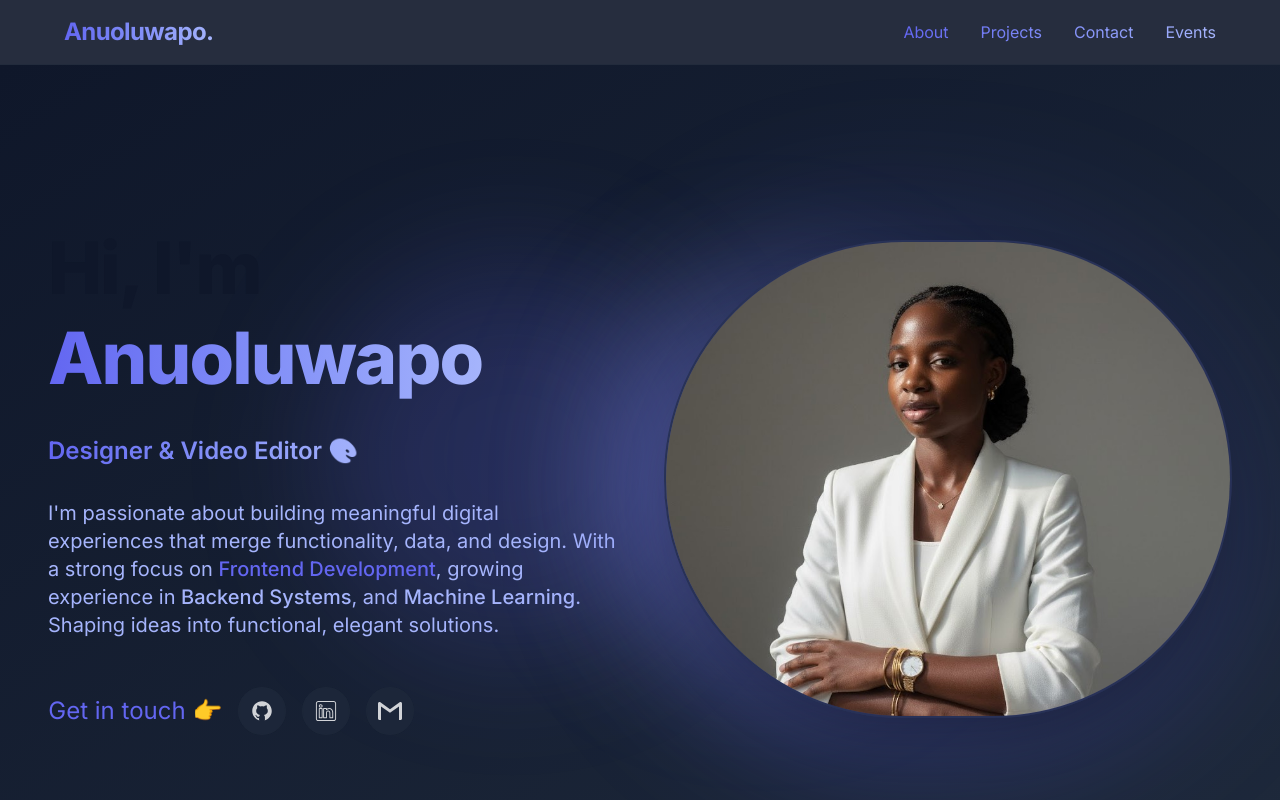
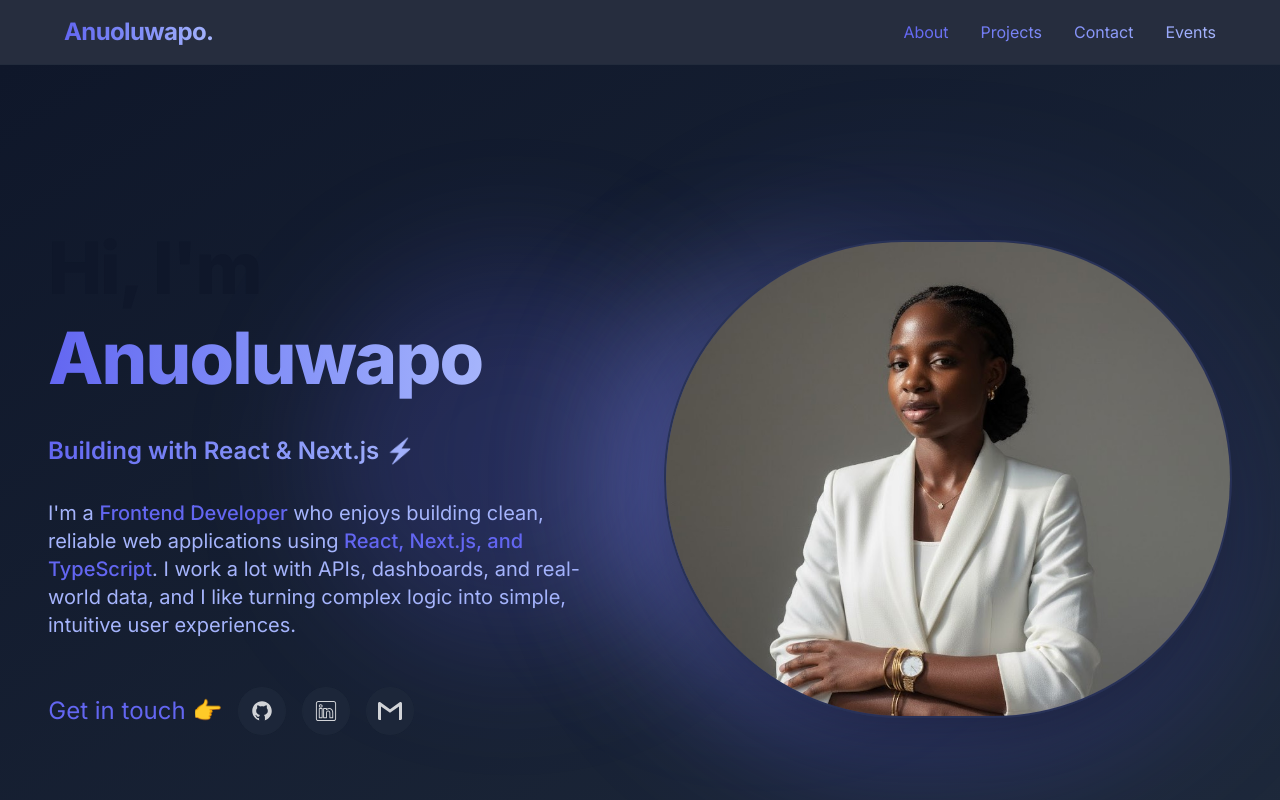
Before and after one commit to A-n-u-O/Anu-s-Portfolio, a Next.js app: page / in a window 1280 px wide. Shown: the top 800 px of the page. Built offline with nearby package versions, Linux system fonts and the light colour scheme.

Commit message:
UPDATE: hero section

```diff
--- a/src/components/Hero.tsx
+++ b/src/components/Hero.tsx
@@ -89,17 +89,17 @@ export default function Hero() {
 
           {/* Animated typing roles */}
           <div className="text-xl md:text-2xl font-semibold text-accentSoft">
+            {/* Animated typing roles */}
+            <div className="text-xl md:text-2xl font-semibold text-accentSoft">
               <TypeAnimation
                 sequence={[
-                "A Web Developer 🌐",
+                  "Frontend Developer 💻",
                   2000,
-                "Designer & Video Editor 🎨",
+                  "Building with React & Next.js ⚡",
                   2000,
-                "Exploring Machine Learning 🤖",
+                  "Working with APIs & Data 🔗",
                   2000,
-                "Learning Data Analysis 📊",
-                2000,
-                "Blending Creativity with Code 💡",
+                  "Creating Clean User Experiences ✨",
                   2000,
                 ]}
                 wrapper="span"
@@ -107,19 +107,17 @@ export default function Hero() {
                 repeat={Infinity}
                 className="text-transparent bg-clip-text bg-gradient-to-r from-accent to-accentSoft"
               />
-          </div>
+            </div></div>
 
           <p
             ref={subTextRef}
             className="text-lg md:text-xl text-accentSoft max-w-xl mx-auto md:mx-0"
           >
-            I&apos;m passionate about building meaningful digital experiences
-            that merge functionality, data, and design. With a strong focus on{" "}
-            <span className="text-accent font-medium">Frontend Development</span>, growing
-            experience in{" "}
-            <span className="text-accentSoft font-medium">Backend Systems</span>, and{" "}
-            <span className="text-accentSoft font-medium">Machine Learning</span>. Shaping
-            ideas into functional, elegant solutions.
+            I&apos;m a <span className="text-accent font-medium">Frontend Developer </span>
+            who enjoys building clean, reliable web applications using
+            <span className="text-accent font-medium"> React, Next.js, and TypeScript</span>.
+            I work a lot with APIs, dashboards, and real-world data, and I like turning
+            complex logic into simple, intuitive user experiences.
           </p>
 
 
```
Lines whose indentation alone changed are shown as unchanged.
